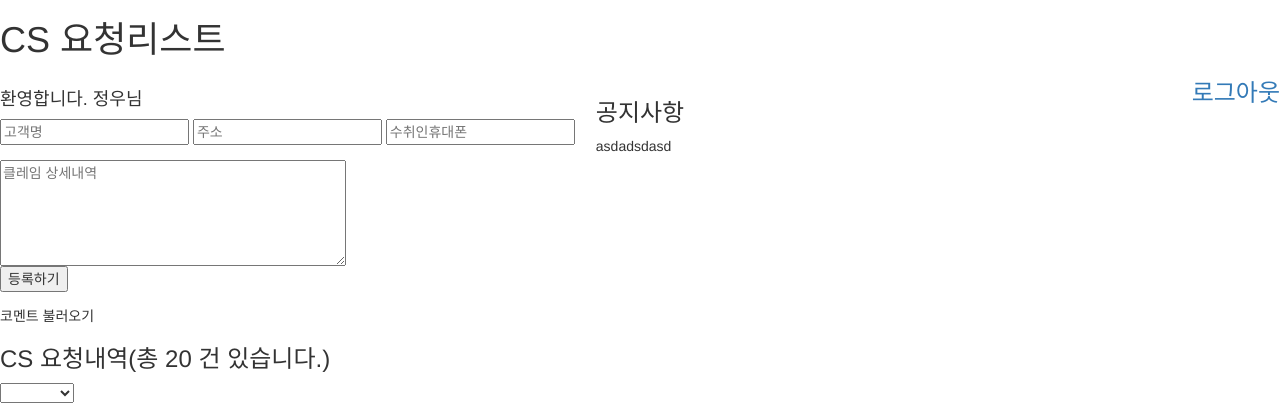
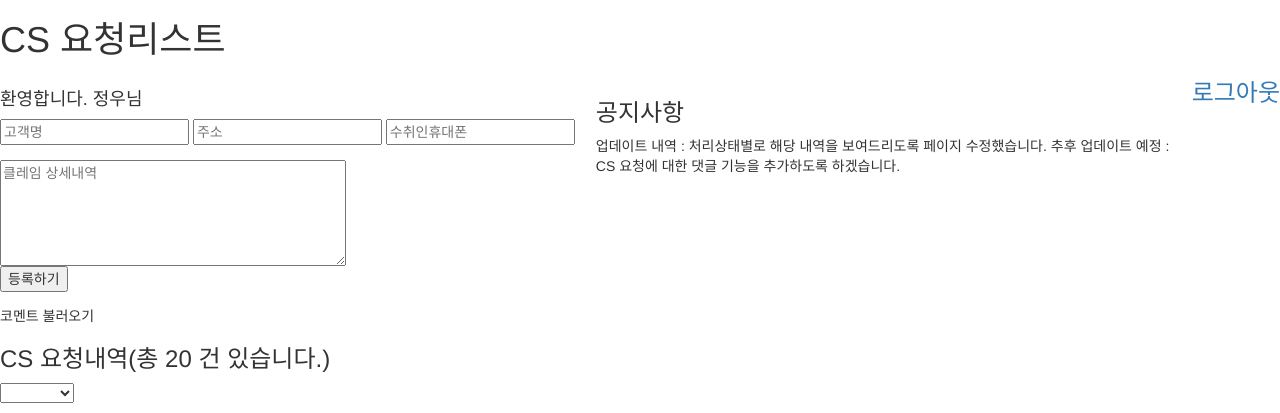
Before and after one commit to JungwooKim1271011706/furnihouse_project, a Django app: page /cs/ in a window 1280 px wide. Shown: the top 413 px of the page. Run offline with Django 3.2, Linux system fonts and the light colour scheme; a user stored in the database is signed in; data comes from the database, SQL or seed files in the repository; parts of the project's set-up code (start-up, migrations or seed data) failed here and were passed over; some libraries are stand-ins or nearby versions.

Commit message:
crud.html_update_2

```diff
--- a/fm/cs/templates/cs/crud.html
+++ b/fm/cs/templates/cs/crud.html
@@ -25,7 +25,8 @@
     <div class="header_right">
         <h3>공지사항</h3>
             <div>
-                asdadsdasd
+                업데이트 내역 : 처리상태별로 해당 내역을 보여드리도록 페이지 수정했습니다.
+                추후 업데이트 예정 : CS 요청에 대한 댓글 기능을 추가하도록 하겠습니다.
                 {% if notions %}
                 {% for notion in notions %}
                     <P>
```
